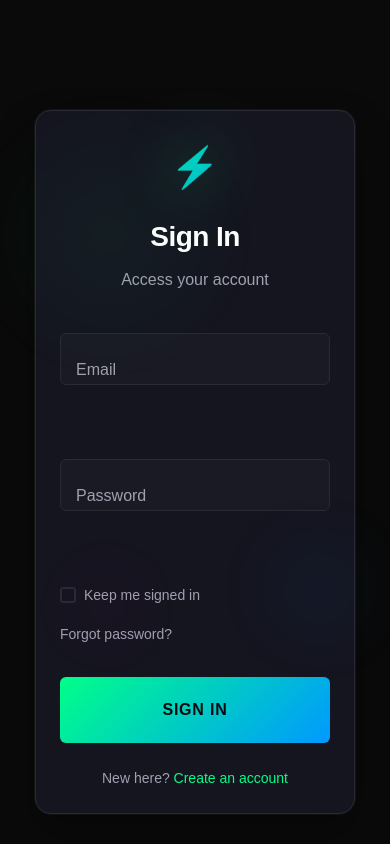
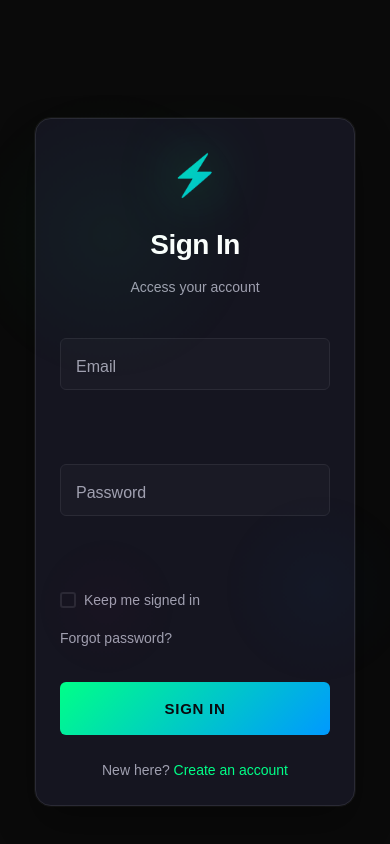
Before and after one commit to Arjuba12/Project_Evotin, a React app in the folder frontend/: page /login in a window 390 px wide. Built offline with nearby package versions, Linux system fonts and the light colour scheme; the HTML template or start-up script is replaced by a standard one.

Commit message:
optimasi page login dan register di mobile

```diff
--- a/frontend/src/styles/LoginPage.css
+++ b/frontend/src/styles/LoginPage.css
@@ -700,6 +700,7 @@ input:-webkit-autofill {
     }
 
     .login-card {
+        /* Bikin padding lebih kecil agar form tidak terlalu penuh di layar 360px */
         padding: 24px;
         margin: 10px;
     }
@@ -709,6 +710,7 @@ input:-webkit-autofill {
     }
 
     .input-wrapper input {
+        /* Kurangi padding input dari 24px (desktop) menjadi 16px (mobile) */
         padding: 16px;
     }
 
@@ -726,13 +728,32 @@ input:-webkit-autofill {
         opacity: 0.5;
     }
 
-    /* MODIFIKASI: Floating Label Movement di Mobile */
+    /* 1. KOREKSI POSISI LABEL AWAL */
+    .input-wrapper label {
+        /* Atur top 16px agar sejajar dengan input yang padding-nya 16px */
+        /* (24px pada desktop, 16px di mobile) */
+        top: 16px;
+    }
+
+    /* 2. KOREKSI PERGERAKAN FLOATING LABEL */
     .input-wrapper input:focus + label,
     .input-wrapper input:valid + label {
-        /* Ubah transform agar naik lebih sedikit (misalnya -24px) dan scale (0.8) */
-        transform: translateY(-24px) translateX(4px) scale(0.8);
-        color: #00ff88; /* Pertahankan warna aktif */
+        /* Atur label untuk bergerak ke atas hanya -24px (sekitar setengah dari padding + tinggi font) */
+        transform: translateY(-24px) translateX(4px) scale(0.85);
+        color: #00ff88;
         font-weight: 500;
     }
 
+    /* Tambahkan pengaturan font size untuk kenyamanan di mobile */
+    .login-header p,
+    .signup-link p,
+    .remember-wrapper .checkbox-label {
+        font-size: 14px;
+    }
+
+    /* Optimasi tombol untuk mobile */
+    .login-btn {
+        padding: 18px 32px; /* Sedikit lebih kecil dari desktop (24px) */
+        font-size: 15px;
+    }
 }
```
